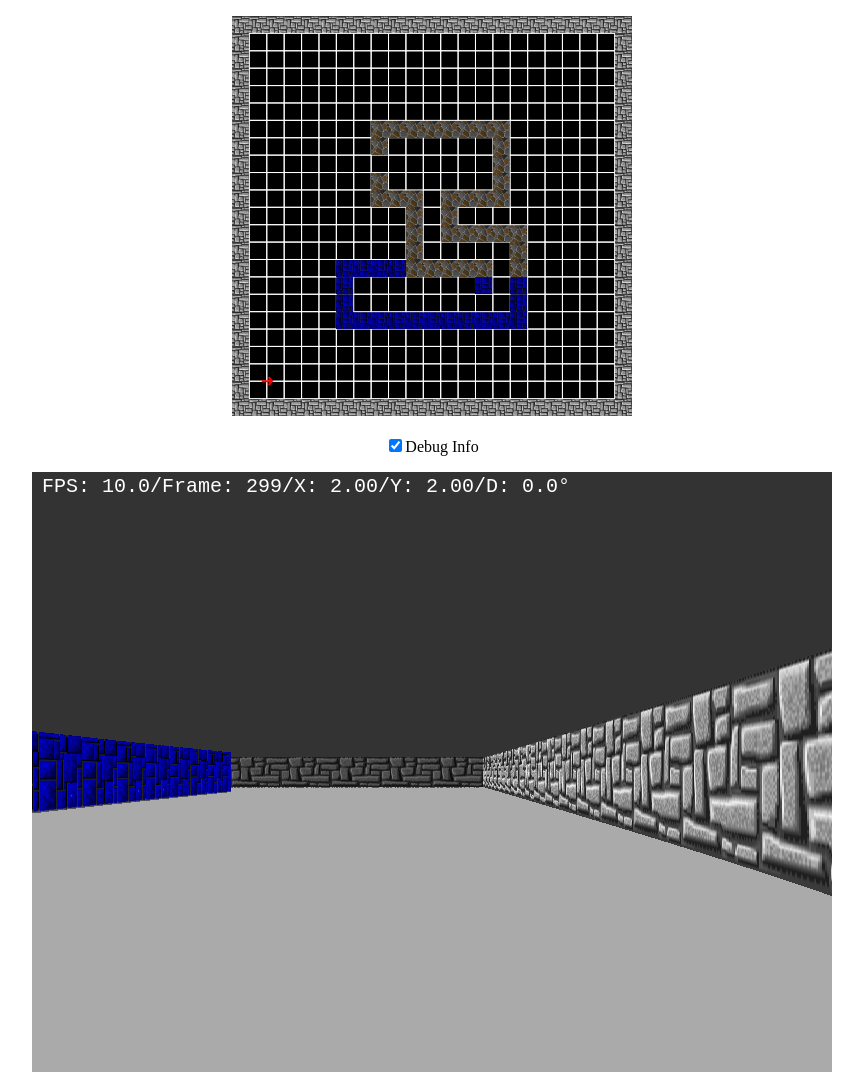
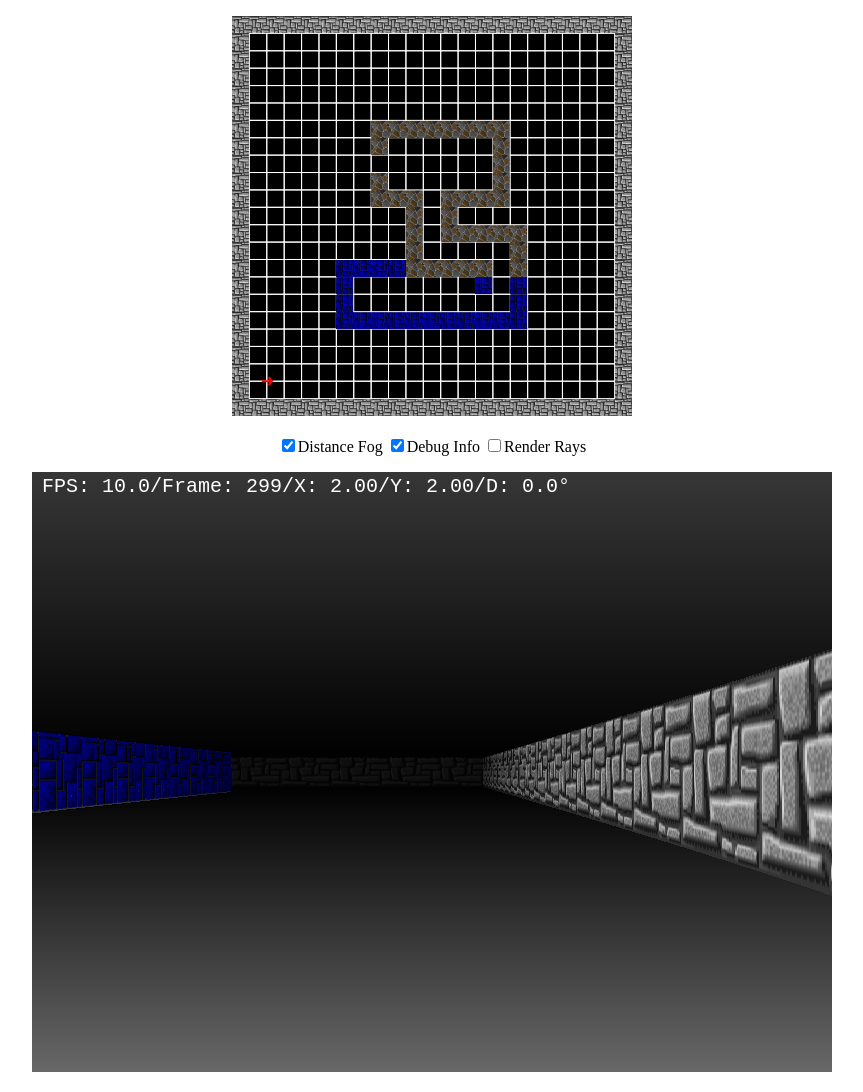
Before and after one commit to andrebreves/js-raycast-engine, a plain HTML site: page engine/index.html in a window 1280 px wide. Shown: the whole page, without its empty margins (208-1071 px from the left). Drawn offline with Linux system fonts and the light colour scheme; animation ran at ten frames a second.

Commit message:
Adiciona background

```diff
--- a/engine/CameraView.js
+++ b/engine/CameraView.js
@@ -6,19 +6,43 @@ class CameraView {
     this.level = level;
     this.camera = camera;
 
-    this.scale = 20;
-    this.maxDistance = 30;
     this.forEachRay = null;
+    this.maxDistance = 25;
+    this.renderBackground();
+  }
+
+  renderBackground() {
+    const background = document.createElement('canvas');
+    // background.width = this.canvas.width;
+    background.width = 1;
+    background.height = this.canvas.height;
+
+    const context = background.getContext('2d');
+    context.fillStyle = '#373737';
+    context.fillRect(0, 0, background.width, background.height);
+    context.fillStyle = '#686868';
+    context.fillRect(0, background.height / 2, background.width, background.height / 2);
+
+    if (this.fog) {
+      const height = Math.floor(background.height / this.maxDistance);
+      for (let y = 0; y < background.height / 2; y++) {
+        context.fillStyle = `rgba(0, 0, 0, ${y / ((background.height - height) / 2)})`;
+        context.fillRect(0, y, background.width, 1);
+        context.fillRect(0, background.height - 1 - y, background.width, 1);
+      }
+    }
+
+    this.background = new Image();
+    this.background.src = background.toDataURL();
+  }
+
+  setFog(fog) {
+    this.fog = fog;
+    this.renderBackground();
   }
 
   render(frame) {
-    // this.context.fillStyle = 'black';
-    // this.context.fillRect(0, 0, this.canvas.width, this.canvas.height);
-
-    this.context.fillStyle = '#333333';
-    this.context.fillRect(0, 0, this.canvas.width, this.canvas.height / 2);
-    this.context.fillStyle = '#AAAAAA';
-    this.context.fillRect(0, this.canvas.height / 2, this.canvas.width, this.canvas.height / 2);
+    this.context.drawImage(this.background, 0, 0, this.canvas.width, this.canvas.height);
 
     let angle = this.camera.direction + this.camera.fieldOfView / 2;
     const angleIncrement = this.camera.fieldOfView / this.canvas.width;
@@ -27,8 +51,7 @@ class CameraView {
       let ray = Ray.cast(this.level, { x: this.camera.x, y: this.camera.y }, angle, this.maxDistance, this.forEachRay);
 
       if (ray.hit) {
-        const z = ray.distance * this.scale * Math.cos(this.camera.direction - angle);
-        const height = Math.floor(this.canvas.height * this.scale / z);
+        const height = Math.floor(this.canvas.height / (ray.distance * Math.cos(this.camera.direction - angle)));
         this.renderRayTextured(ray, x, height);
       }
 
@@ -71,8 +94,10 @@ class CameraView {
       this.context.fillRect(x, Math.floor(y), 1, height + 1);
     }
 
-    // this.context.fillStyle = `rgba(0, 0, 0, ${ray.distance / this.maxDistance})`;
-    // this.context.fillRect(x, Math.floor(y), 1, height + 1);
+    if (this.fog) {
+      this.context.fillStyle = `rgba(0, 0, 0, ${ray.distance / this.maxDistance})`;
+      this.context.fillRect(x, Math.floor(y), 1, height + 1);
+    }
   }
 
 }
--- a/engine/Engine.js
+++ b/engine/Engine.js
@@ -27,9 +27,17 @@ class Engine {
 
     let element;
 
+    element = document.getElementById('fog')
+    this.cameraView.setFog(element.checked || false);
+    if (element) element.addEventListener('change', event => this.cameraView.setFog(event.target.checked));
+
     element = document.getElementById('debug')
     this.debug = element.checked || false;
     if (element) element.addEventListener('change', event => this.debug = event.target.checked);
+
+    element = document.getElementById('rays')
+    this.rays = element.checked || false;
+    if (element) element.addEventListener('change', event => this.rays = event.target.checked);
   }
 
 
@@ -71,7 +79,7 @@ class Engine {
     this.mapView.render(frame);
 
     this.camera.setPosition(this.player.position.x, this.player.position.y, this.player.position.direction);
-    // this.cameraView.forEachRay = this.debug ? ray => this.mapView.renderRay(frame, ray) : null;
+    this.cameraView.forEachRay = this.rays ? ray => this.mapView.renderRay(frame, ray) : null;
     this.cameraView.render(frame);
   }
 
--- a/engine/index.html
+++ b/engine/index.html
@@ -20,7 +20,9 @@
     </p>
 
     <p align="center">
+      <input id="fog" type="checkbox" checked="true">Distance Fog</input>
       <input id="debug" type="checkbox" checked="true">Debug Info</input>
+      <input id="rays" type="checkbox">Render Rays</input>
     </p>
 
     <p align="center">
```
